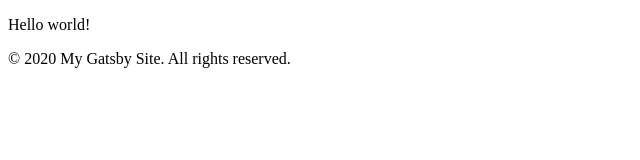
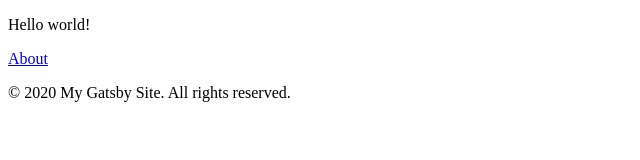
Before and after one commit to prestonso/gtdg-ch2-pages-components, a Gatsby site: page / in a window 1280 px wide. Shown: the whole page, without its empty margins (0-640 px from the left). Built offline with nearby package versions, Linux system fonts and the light colour scheme; Gatsby itself is replaced by a stand-in of ours.

Commit message:
Add link to about page on home page

```diff
--- a/src/pages/index.js
+++ b/src/pages/index.js
@@ -1,10 +1,12 @@
 import React from "react"
+import { Link } from "gatsby"
 import Footer from "../components/footer"
 
 export default function Home() {
   return (
     <div>
       <p>Hello world!</p>
+      <p><Link to="/about/">About</Link></p>
       <Footer copyrightYear="2020" />
     </div>
   )
```
